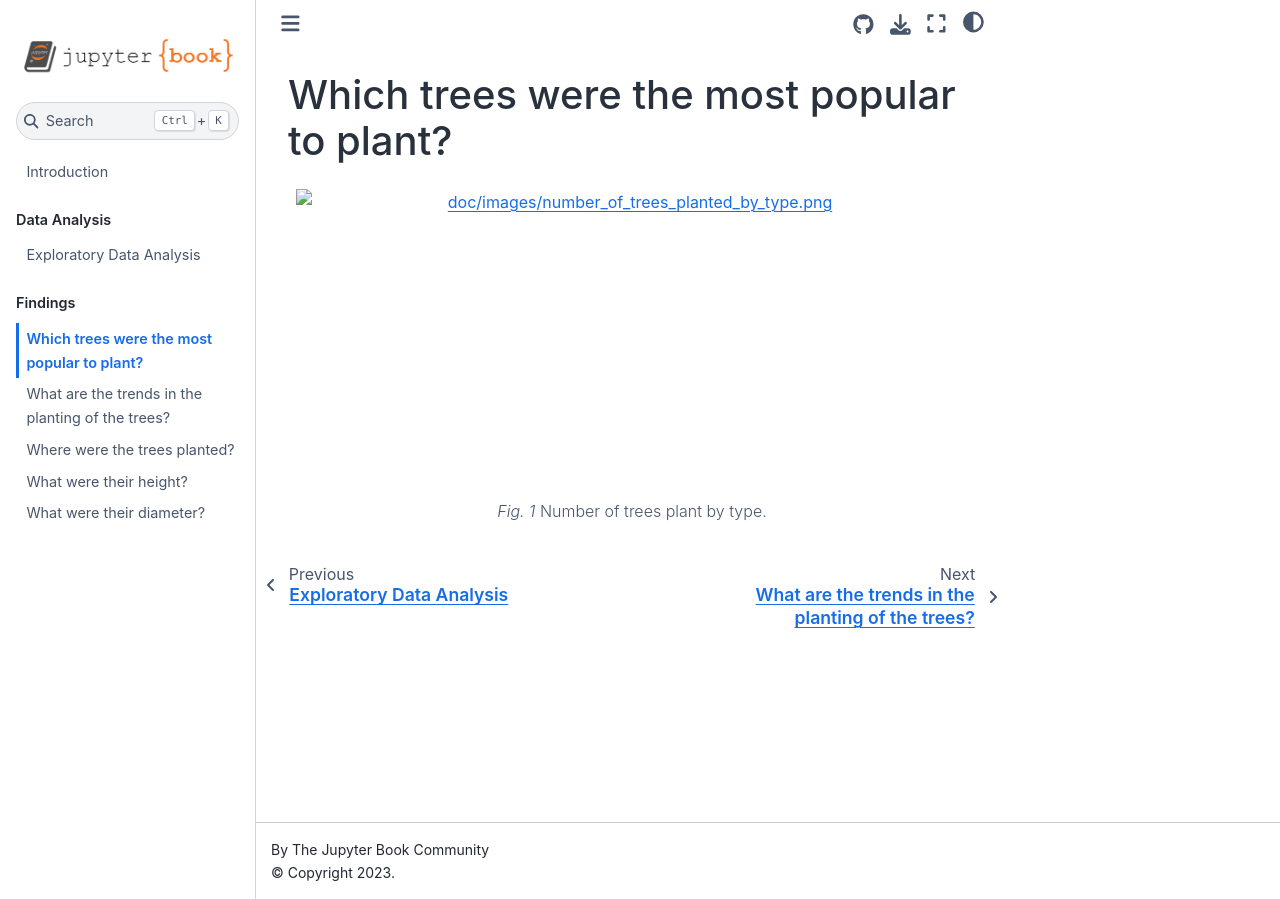
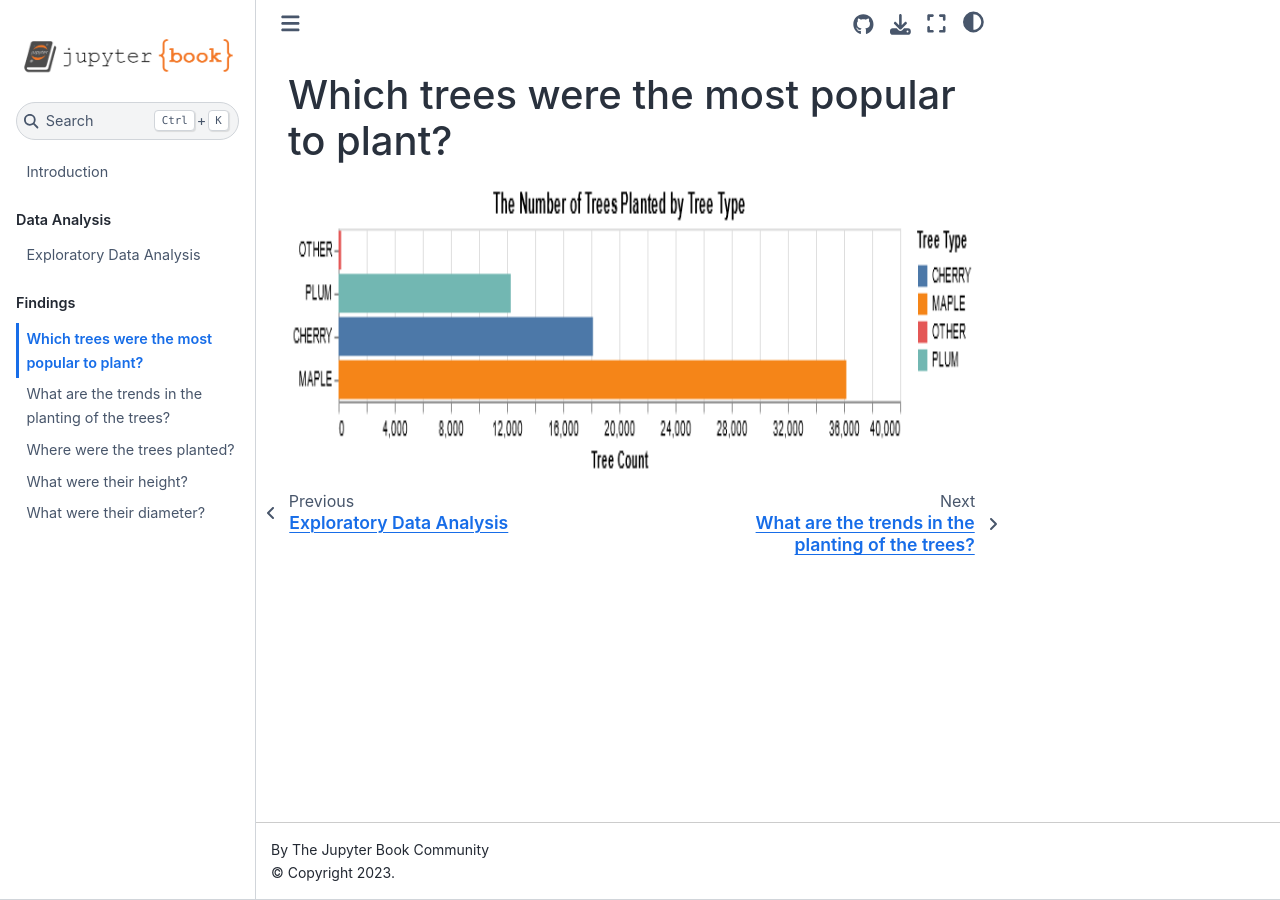
Before and after one commit to klew-pdot/fptrees, a Jupyter Book: the page built from doc/popular_trees.md, in a window 1280 px wide. Built offline with Jupyter Book 1.0.4 settings and Sphinx 7.4.7 and the Sphinx Book theme 1.1.4, drawn with Linux system fonts in a browser that asks for light colours.

Commit message:
change image code

````diff
--- a/doc/popular_trees.md
+++ b/doc/popular_trees.md
@@ -1,6 +1,6 @@
 # Which trees were the most popular to plant?
 
-```{figure} images/number_of_trees_planted_by_type.png
+```{image} ../images/number_of_trees_planted_by_type.png
 ---
 height: 300px
 name: number_of_trees_planted_by_type
````
